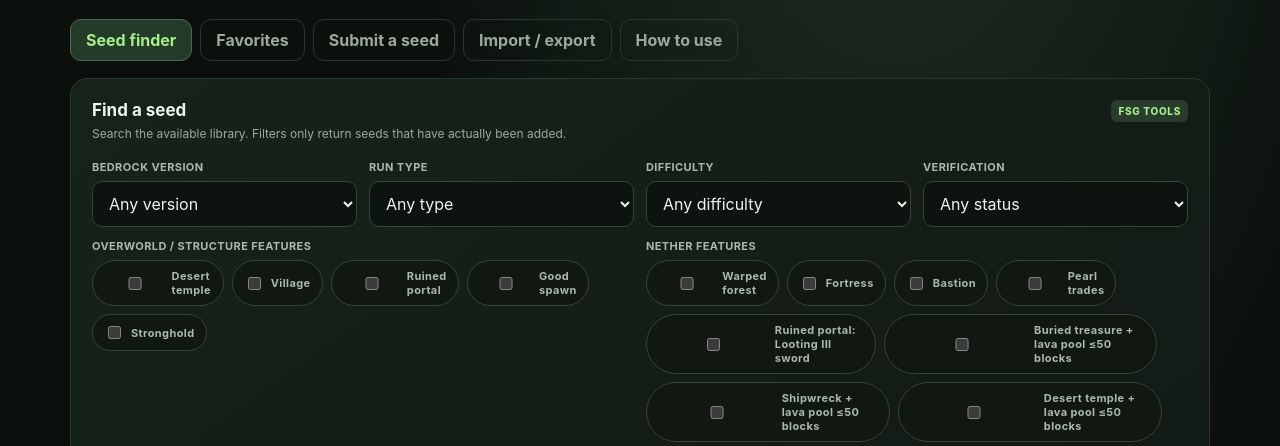
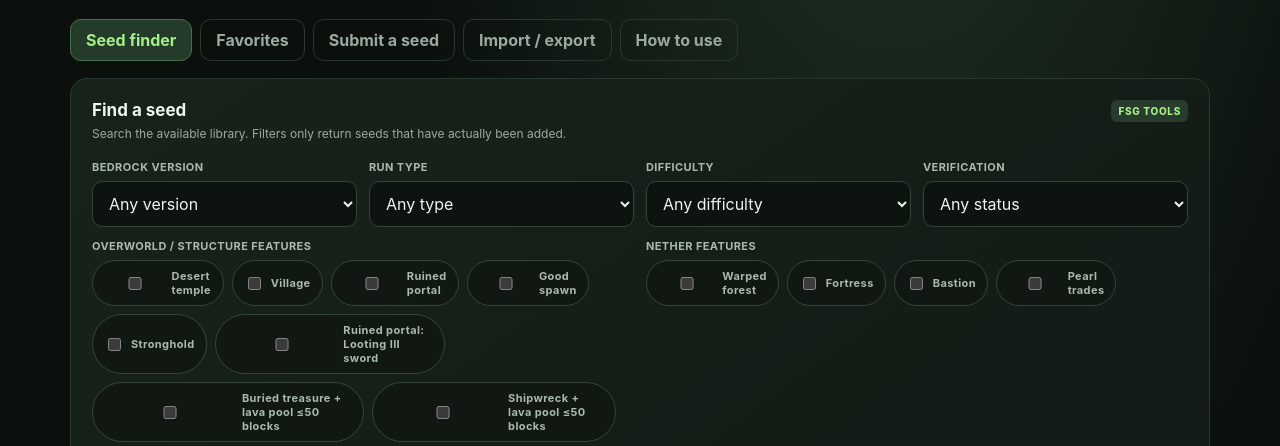
Before and after one commit to unbound76/Bedrock-Runner, a plain HTML site: page index.html in a window 1280 px wide. Shown: the part 354-800 px from the top of the page. Drawn offline with Linux system fonts and the light colour scheme.

Commit message:
Place structure loot and lava-pool requirements under Overworld filters

```diff
--- a/index.html
+++ b/index.html
@@ -22,8 +22,8 @@
 <div class="field"><label for="category">RUN TYPE</label><select id="category"><option value="any">Any type</option><option>FSG</option><option>Filtered FSG</option><option>Challenge</option><option>Casual</option></select></div>
 <div class="field"><label for="difficulty">DIFFICULTY</label><select id="difficulty"><option value="any">Any difficulty</option><option>Easy</option><option>Medium</option><option>Hard</option><option>Insane</option></select></div>
 <div class="field"><label for="source">VERIFICATION</label><select id="source"><option value="any">Any status</option><option>Verified</option><option>Unverified</option><option>Community</option><option>Official</option></select></div>
-<div class="field wide"><label>OVERWORLD / STRUCTURE FEATURES</label><div class="checks"><label class="chip"><input type="checkbox" value="Desert temple" class="feature"> Desert temple</label><label class="chip"><input type="checkbox" value="Village" class="feature"> Village</label><label class="chip"><input type="checkbox" value="Ruined portal" class="feature"> Ruined portal</label><label class="chip"><input type="checkbox" value="Good spawn" class="feature"> Good spawn</label><label class="chip"><input type="checkbox" value="Stronghold" class="feature"> Stronghold</label></div></div>
-<div class="field wide"><label>NETHER FEATURES</label><div class="checks"><label class="chip"><input type="checkbox" value="Warped forest" class="feature"> Warped forest</label><label class="chip"><input type="checkbox" value="Fortress" class="feature"> Fortress</label><label class="chip"><input type="checkbox" value="Bastion" class="feature"> Bastion</label><label class="chip"><input type="checkbox" value="Pearl trades" class="feature"> Pearl trades</label><label class="chip"><input type="checkbox" value="Ruined portal: Looting III sword" class="feature"> Ruined portal: Looting III sword</label><label class="chip"><input type="checkbox" value="Buried treasure: lava pool within 50 blocks" class="feature"> Buried treasure + lava pool ≤50 blocks</label><label class="chip"><input type="checkbox" value="Shipwreck: lava pool within 50 blocks" class="feature"> Shipwreck + lava pool ≤50 blocks</label><label class="chip"><input type="checkbox" value="Desert temple: lava pool within 50 blocks" class="feature"> Desert temple + lava pool ≤50 blocks</label></div></div>
+<div class="field wide"><label>OVERWORLD / STRUCTURE FEATURES</label><div class="checks"><label class="chip"><input type="checkbox" value="Desert temple" class="feature"> Desert temple</label><label class="chip"><input type="checkbox" value="Village" class="feature"> Village</label><label class="chip"><input type="checkbox" value="Ruined portal" class="feature"> Ruined portal</label><label class="chip"><input type="checkbox" value="Good spawn" class="feature"> Good spawn</label><label class="chip"><input type="checkbox" value="Stronghold" class="feature"> Stronghold</label><label class="chip"><input type="checkbox" value="Ruined portal: Looting III sword" class="feature"> Ruined portal: Looting III sword</label><label class="chip"><input type="checkbox" value="Buried treasure: lava pool within 50 blocks" class="feature"> Buried treasure + lava pool ≤50 blocks</label><label class="chip"><input type="checkbox" value="Shipwreck: lava pool within 50 blocks" class="feature"> Shipwreck + lava pool ≤50 blocks</label><label class="chip"><input type="checkbox" value="Desert temple: lava pool within 50 blocks" class="feature"> Desert temple + lava pool ≤50 blocks</label></div></div>
+<div class="field wide"><label>NETHER FEATURES</label><div class="checks"><label class="chip"><input type="checkbox" value="Warped forest" class="feature"> Warped forest</label><label class="chip"><input type="checkbox" value="Fortress" class="feature"> Fortress</label><label class="chip"><input type="checkbox" value="Bastion" class="feature"> Bastion</label><label class="chip"><input type="checkbox" value="Pearl trades" class="feature"> Pearl trades</label></div></div>
 <div class="field"><label for="searchText">SEARCH</label><input id="searchText" placeholder="Seed number or notes…"></div>
 <div class="field"><label for="batch">RESULT COUNT</label><select id="batch"><option>5</option><option>10</option><option>25</option><option>50</option><option>100</option></select></div>
 </div>
```
